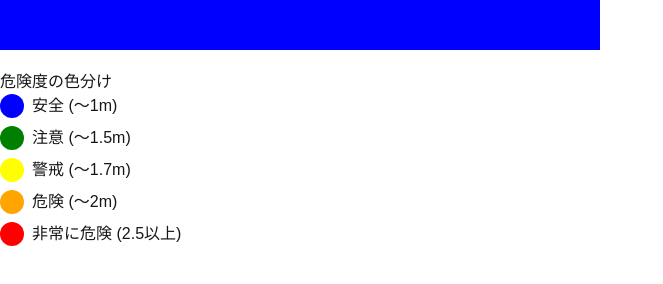
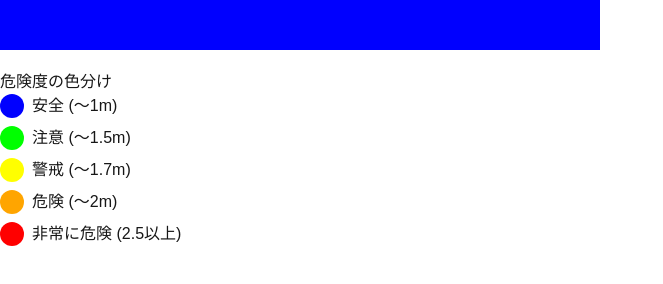
Before and after one commit to uuronn/blue-voicer, a Next.js app: page / in a window 1280 px wide. Shown: the part 422-706 px from the top of the page, without its empty margins (0-663 px from the left). Built offline with nearby package versions, Linux system fonts and the light colour scheme; no server answers.

Commit message:
ファイル分け

```diff
--- /dev/null
+++ b/src/app/components/DangerLevelLegend.tsx
@@ -0,0 +1,35 @@
+import { DANGER_LEVELS } from "../constants/DANGER_LEVELS";
+
+// 見本カラーコンポーネント
+export const DangerLevelLegend = () => {
+	return (
+		<div style={{ marginTop: "20px" }}>
+			<h2>危険度の色分け</h2>
+			<div style={{ display: "flex", flexDirection: "column", gap: "8px" }}>
+				{DANGER_LEVELS.map((level) => (
+					<div
+						key={level.label}
+						style={{
+							display: "flex",
+							alignItems: "center",
+							gap: "8px",
+						}}
+					>
+						<div
+							style={{
+								width: "24px",
+								height: "24px",
+								backgroundColor: `rgb(${level.color[0]}, ${level.color[1]}, ${level.color[2]})`,
+								borderRadius: "50%",
+							}}
+						/>
+						<span>
+							{level.label} ({level.max === 2.5 ? "2.5以上" : `〜${level.max}m`}
+							)
+						</span>
+					</div>
+				))}
+			</div>
+		</div>
+	);
+};
--- a/src/app/components/WaveAnimation.tsx
+++ b/src/app/components/WaveAnimation.tsx
@@ -1,5 +1,3 @@
-"use client";
-
 import React, { useRef, useEffect } from "react";
 import p5 from "p5";
 
--- /dev/null
+++ b/src/app/constants/DANGER_LEVELS.ts
@@ -0,0 +1,8 @@
+// 危険度と色分けの情報
+export const DANGER_LEVELS = [
+	{ max: 1.0, label: "安全", color: [0, 0, 255] }, // 青
+	{ max: 1.5, label: "注意", color: [0, 255, 0] }, // 緑
+	{ max: 1.7, label: "警戒", color: [255, 255, 0] }, // 黄
+	{ max: 2.0, label: "危険", color: [255, 165, 0] }, // オレンジ
+	{ max: 2.5, label: "非常に危険", color: [255, 0, 0] }, // 赤
+];
--- /dev/null
+++ b/src/app/functions/getDangerLevel.ts
@@ -0,0 +1,8 @@
+import { DANGER_LEVELS } from "../constants/DANGER_LEVELS";
+
+// 波の高さに応じた危険度と色を判定
+export const getDangerLevel = (waveHeight: number) => {
+	return (
+		DANGER_LEVELS.find((level) => waveHeight <= level.max) || DANGER_LEVELS[0]
+	);
+};
--- a/src/app/page.tsx
+++ b/src/app/page.tsx
@@ -2,64 +2,15 @@
 
 import dynamic from "next/dynamic";
 import { useEffect, useState } from "react";
+import { getDangerLevel } from "./functions/getDangerLevel";
+import { DangerLevelLegend } from "./components/DangerLevelLegend";
 
-// P5.jsコンポーネントの動的インポート
+// p5.jsコンポーネントの動的インポート
 const WaveAnimation = dynamic(
 	() => import("./components/WaveAnimation").then((mod) => mod.WaveAnimation),
 	{ ssr: false },
 );
 
-// 危険度と色分けの情報を定義
-const dangerLevels = [
-	{ max: 1.0, label: "安全", color: "blue" },
-	{ max: 1.5, label: "注意", color: "green" },
-	{ max: 1.7, label: "警戒", color: "yellow" },
-	{ max: 2.0, label: "危険", color: "orange" },
-	{ max: 2.5, label: "非常に危険", color: "red" },
-];
-
-// 波の高さに応じた危険度と色を判定
-const getDangerLevel = (waveHeight: number) => {
-	return (
-		dangerLevels.find((level) => waveHeight <= level.max) || dangerLevels[0]
-	);
-};
-
-// 見本カラーコンポーネント
-const DangerLevelLegend = () => {
-	return (
-		<div style={{ marginTop: "20px" }}>
-			<h2>危険度の色分け</h2>
-			<div style={{ display: "flex", flexDirection: "column", gap: "8px" }}>
-				{dangerLevels.map((level) => (
-					<div
-						key={level.label}
-						style={{
-							display: "flex",
-							alignItems: "center",
-							gap: "8px",
-						}}
-					>
-						<div
-							style={{
-								width: "24px",
-								height: "24px",
-								backgroundColor: level.color,
-								borderRadius: "50%",
-							}}
-						/>
-						<span>
-							{level.label} ({level.max === 2.5 ? "2.5以上" : `〜${level.max}m`}
-							)
-						</span>
-					</div>
-				))}
-			</div>
-		</div>
-	);
-};
-
-// メインページコンポーネント
 export default function Page() {
 	const [waveHeight, setWaveHeight] = useState<number>(0); // 波の高さ
 	const [location, setLocation] = useState<{ lat: number; lng: number } | null>(
@@ -167,7 +118,11 @@ export default function Page() {
 				<div>
 					<p>
 						波の高さ：{waveHeight} m -{" "}
-						<span style={{ color: dangerLevel.color }}>
+						<span
+							style={{
+								color: `rgb(${dangerLevel.color[0]}, ${dangerLevel.color[1]}, ${dangerLevel.color[2]})`,
+							}}
+						>
 							{dangerLevel.label}
 						</span>
 					</p>
@@ -177,7 +132,6 @@ export default function Page() {
 			{/* 波アニメーション */}
 			<WaveAnimation waveHeight={waveHeight} />
 
-			{/* 危険度の色分け説明 */}
 			<DangerLevelLegend />
 		</div>
 	);
```
